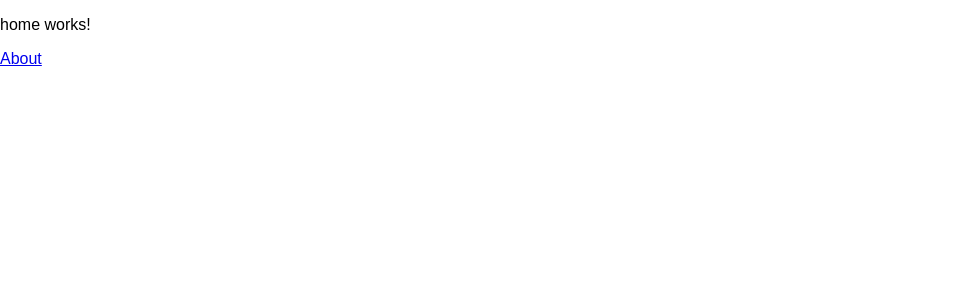
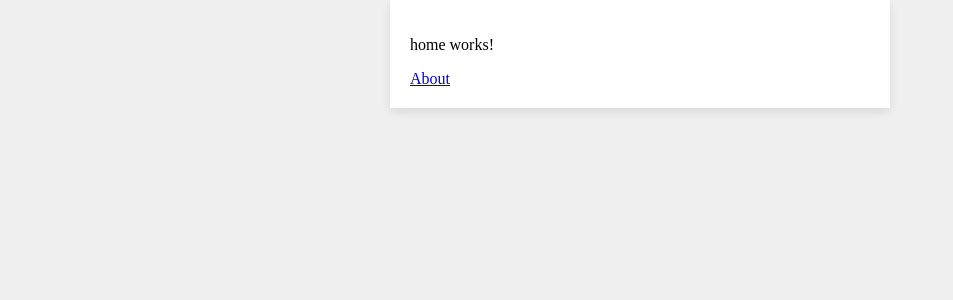
Before and after one commit to yzooop/angular, an Angular app: page / in a window 1280 px wide. Shown: the top 300 px of the page, without its empty margins (0-953 px from the left). Built offline with nearby package versions, Linux system fonts and the light colour scheme.

Commit message:
chore : global style

```diff
--- a/src/app/app.component.html
+++ b/src/app/app.component.html
@@ -1 +1,3 @@
-<router-outlet></router-outlet>
+<div class="page-container">
+  <router-outlet></router-outlet>
+</div>
--- a/src/styles.css
+++ b/src/styles.css
@@ -1,7 +1,17 @@
-/* You can add global styles to this file, and also import other style files */
 body {
-  font-family: Arial, sans-serif;
   margin: 0;
   padding: 0;
+  display: flex;
+  justify-content: center;
+  height: 100vh;
+  background-color: #f0f0f0;
+}
+
+.page-container {
+  width: 500px;
+  max-width: 100%;
+  background-color: white;
+  box-shadow: 0 4px 10px rgba(0, 0, 0, 0.1);
+  padding: 20px;
   box-sizing: border-box;
 }
```
